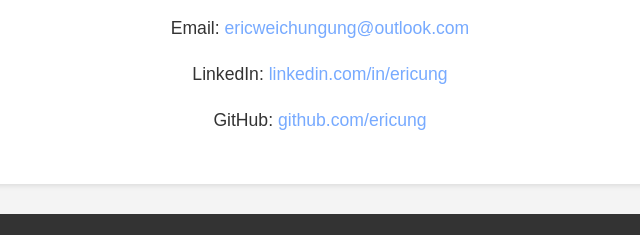
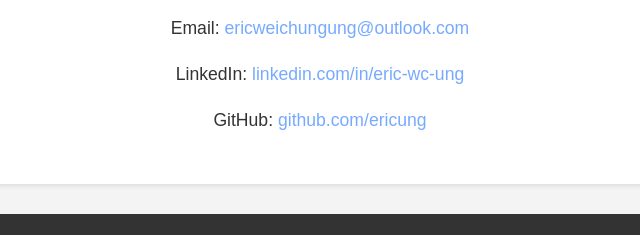
Before and after one commit to ericung/ericung.github.io, a plain HTML site: page index.html in a window 1280 px wide. Shown: the part 2201-2436 px from the top of the page, 320-960 px from the left. Drawn offline with Linux system fonts and the light colour scheme.

Commit message:
Update index.html

```diff
--- a/index.html
+++ b/index.html
@@ -116,7 +116,7 @@
             <div class="contact-info">
                     <p>I'm always open to new opportunities and collaborations. Feel free to reach out!</p>
                     <p>Email: <a href="mailto:ericweichungung@outlook.com">ericweichungung@outlook.com</a></p>
-                    <p>LinkedIn: <a href="https://linkedin.com/in/eric-wc-ung" target="_blank" rel="noopener noreferrer">linkedin.com/in/ericung</a></p>
+                    <p>LinkedIn: <a href="https://linkedin.com/in/eric-wc-ung" target="_blank" rel="noopener noreferrer">linkedin.com/in/eric-wc-ung</a></p>
                     <p>GitHub: <a href="https://github.com/ericung" target="_blank" rel="noopener noreferrer">github.com/ericung</a></p>
             </div>
         </section>
```
